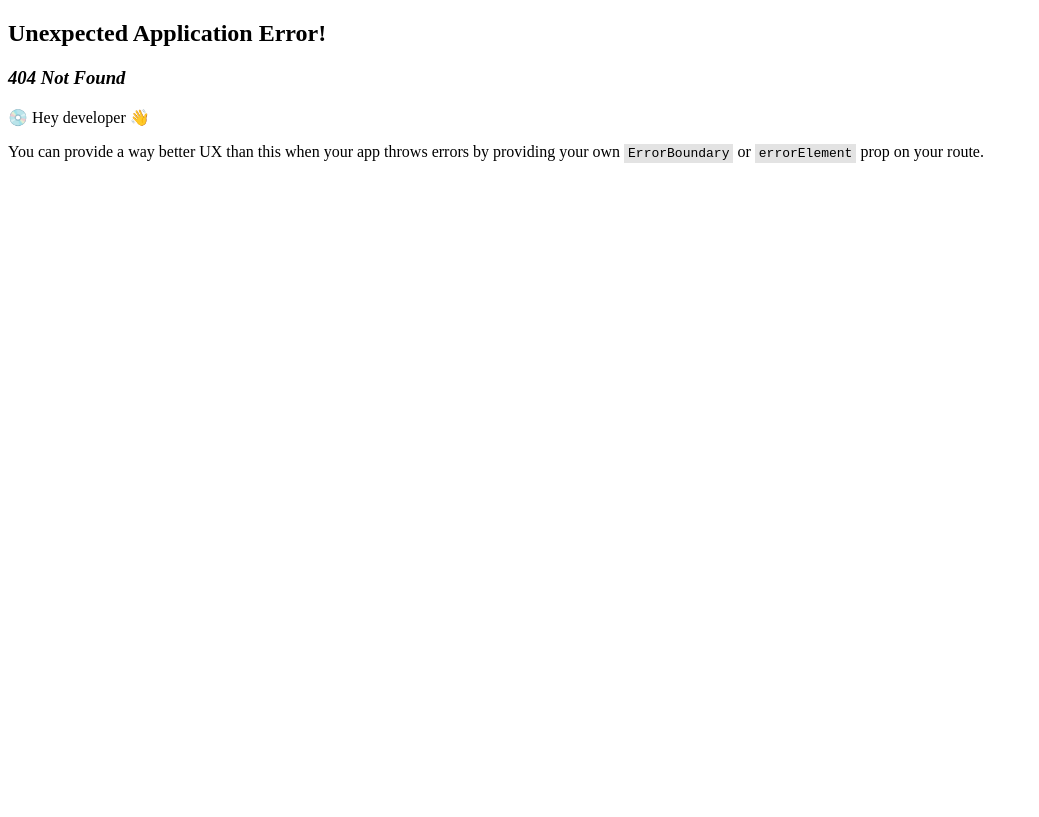
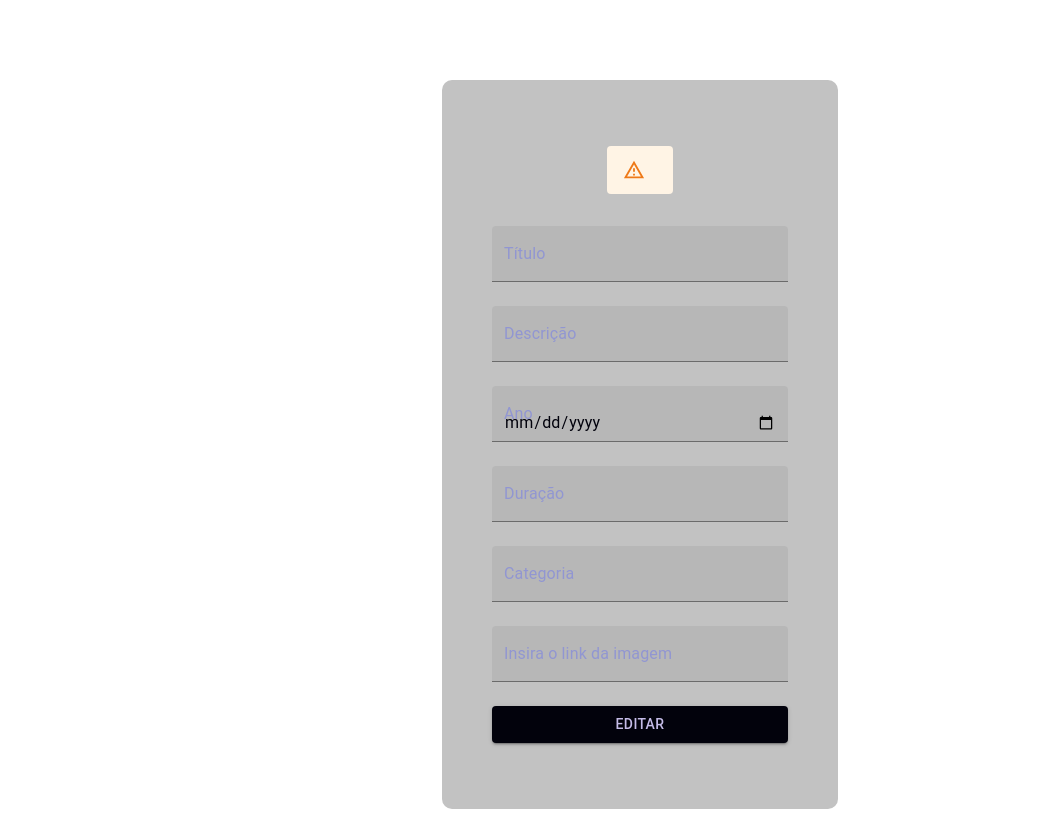
Before and after one commit to PedrooL77/modelo-react, a React (Create React App) app: page /edicao/1 in a window 1280 px wide. Before the commit this address had no page. Shown: the whole page, without its empty margins (0-1039 px from the left). Built offline with nearby package versions, Linux system fonts and the light colour scheme; no server answers.

Commit message:
Listagem pronta

```diff
--- a/src/App.js
+++ b/src/App.js
@@ -6,6 +6,27 @@
 
   const [ filmes, setFilmes] = useState();
   const[ erro, setErro ] = useState();
+
+  function Excluir( evento, id){
+    evento.preventDefault();
+    fetch( process.env.REACT_APP_BACKEND + "filmes", {
+      method: "DELETE",
+      headers: {
+          'Content-Type': 'application/json'
+      },
+      body: JSON.stringify(
+          {
+              id: id
+          }
+      )
+  } )
+  .then( (resposta) => resposta.json())
+  .then( ( json ) => {
+      const novaLista = filmes.filter( ( filme ) => filme._id !==id);
+      setFilmes( novaLista );
+  } )
+  .catch( ( erro ) => { setErro(true)} )
+  }
 
   useEffect( () => {
     fetch( process.env.REACT_APP_BACKEND + "filmes", {
@@ -37,6 +58,8 @@
             categoria={filme.categoria}
             ano={filme.ano}
             duracao={filme.duracao}
+            excluir={ (e) => Excluir ( e , filme._id)}
+            id={filme._id}
           />
         ) )
       )}
--- /dev/null
+++ b/src/EditaFilme.jsx
@@ -0,0 +1,140 @@
+import { Alert, Box, Button, Container, TextField, Typography } from "@mui/material";
+import { useState, useEffect } from 'react';
+import { useParams } from "react-router-dom";
+
+function EditaFilme() {
+
+    const { id } = useParams();
+    const[ titulo, setTitulo] = useState( "" );
+    const[ descricao, setDescricao ] = useState( "" );
+    const[ ano, setAno] = useState( "" );
+    const[ duracao, setDuracao] = useState( "" );
+    const[ categoria, setCategoria] = useState( "" );
+    const[ imagem, setImagem] = useState( "" );
+    const[ erro, setErro] = useState( false );
+    const[ editar, setEditar] = useState( false );
+
+    useEffect ( () => {
+        fetch( process.env.REACT_APP_BACKEND + "filmes/" + id, {
+            method: "GET",
+            headers: {
+                'Content-Type': 'application/json'
+            }
+        } )
+        .then( (resposta) => resposta.json())
+        .then( ( json ) => {
+            if( !json.status ){
+                setTitulo(json.titulo);
+                setDescricao(json.descricao);
+                setAno(json.ano);
+                setDuracao(json.duracao);
+                setCategoria(json.categoria);
+                setImagem(json.imagem);
+            } else {
+                setErro( "Filme não encontrado" );
+            }
+        } )
+        .catch( ( erro ) => { setErro(true)} )
+    }, [] );
+
+    function Editar( evento ){
+        evento.preventDefault();
+        fetch( process.env.REACT_APP_BACKEND + "filmes", {
+            method: "PUT",
+            headers: {
+                'Content-Type': 'application/json'
+            },
+            body: JSON.stringify(
+                {
+                    id: id,
+                    titulo: titulo,
+                    descricao: descricao,
+                    ano: ano,
+                    duracao: duracao,
+                    categoria: categoria,
+                    imagem: imagem
+                }
+            )
+        } )
+        .then( (resposta) => resposta.json())
+        .then( ( json ) => {
+            if( json._id ){
+                setEditar( true );
+                setErro( false )
+            } else {
+                setErro( true );
+                setEditar ( false );
+            }
+        } )
+        .catch( ( erro ) => { setErro(true)} )
+    }
+
+    return (
+    <Container component="section" maxWidth="xs">
+        <Box  sx={{ mt: 10, backgroundColor: "#C2C2C2", padding: "50px", borderRadius: "10px", display: "flex", flexDirection: "column", alignItems: "center"}}>
+            { erro && ( <Alert severity="warning" sx={{ mt: 2 , mb: 2 }}>{erro}</Alert>) }
+            { editar && ( <Alert severity="success" sx={{ mt: 2 , mb: 2 }}>Filme editado com sucesso!</Alert>) }
+            <Box component="form" onSubmit={Editar}>
+                <TextField
+                    label="Título"
+                    variant="filled"
+                    type="text"
+                    margin="normal"
+                    value={titulo}
+                    onChange={ (e) => setTitulo( e.target.value )}
+                    fullWidth
+                />
+                <TextField
+                    label="Descrição"
+                    variant="filled"
+                    type="text"
+                    margin="normal"
+                    value={descricao}
+                    onChange={ (e) => setDescricao( e.target.value )}
+                    fullWidth
+                />
+                <TextField
+                    label="Ano"
+                    variant="filled"
+                    type="date"
+                    margin="normal"
+                    value={ano}
+                    onChange={ (e) => setAno( e.target.value )}
+                    fullWidth
+                />
+                <TextField
+                    label="Duração"
+                    variant="filled"
+                    type="text"
+                    margin="normal"
+                    value={duracao}
+                    onChange={ (e) => setDuracao( e.target.value )}
+                    fullWidth
+                />
+                <TextField
+                    label="Categoria"
+                    variant="filled"
+                    type="text"
+                    margin="normal"
+                    value={categoria}
+                    onChange={ (e) => setCategoria( e.target.value )}
+                    fullWidth
+                />
+                <TextField
+                    label="Insira o link da imagem"
+                    variant="filled"
+                    type="text"
+                    margin="normal"
+                    value={imagem}
+                    onChange={ (e) => setImagem( e.target.value )}
+                    fullWidth
+                />
+                <Button type="submit" variant="contained" fullWidth sx={ {mt: 2, mb: 2}}>Editar</Button>
+            </Box>
+
+        </Box>
+    </Container>
+  )
+}
+
+export default EditaFilme;
--- a/src/Filmes.jsx
+++ b/src/Filmes.jsx
@@ -1,7 +1,7 @@
 import { Alert, Box, Button, Container, TextField, Typography } from '@mui/material';
 import React from 'react';
 import { useState, useEffect } from 'react';
-import { useNavigate, json } from 'react-router-dom';
+
 
 function Filmes() {
 
--- a/src/components/Filme.jsx
+++ b/src/components/Filme.jsx
@@ -1,4 +1,4 @@
-import { Card, CardActionArea, CardContent, CardMedia, Grid, Typography } from '@mui/material';
+import { Card, CardActionArea, CardContent, CardMedia, Grid, Link, Typography } from '@mui/material';
 import React from 'react'
 
 function Filme(props) {
@@ -31,6 +31,14 @@
                 </Grid>
             </CardContent>
         </CardActionArea>
+        <Grid container>
+            <Grid item xs={6}>
+                <button onClick={props.excluir}>x</button>
+            </Grid>
+            <Grid item xs={6}>
+                <Link href={ "edicao/" + props.id }>Editar</Link>
+            </Grid>
+        </Grid>
     </Card>
   )
 }
--- a/src/index.js
+++ b/src/index.js
@@ -6,6 +6,7 @@
 import Login from './Login';
 import Cadastro from './Cadastro';
 import Filmes from './Filmes';
+import EditaFilme from './EditaFilme';
 
 const theme = createTheme({
   palette: {
@@ -49,6 +50,10 @@
   {
     path: "/filmes",
     element: <Filmes/>
+  },
+  {
+    path: "/edicao/:id",
+    element: <EditaFilme/>
   }
 ]);
 
```
